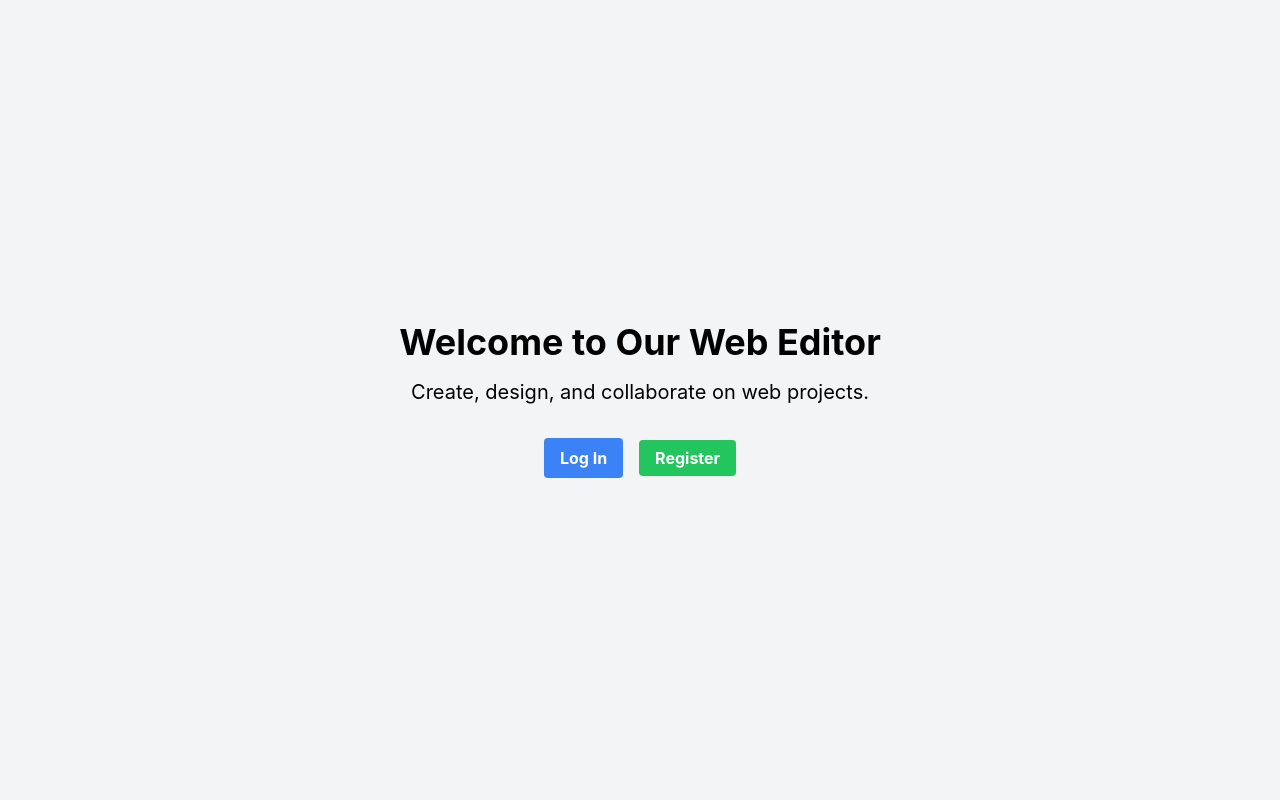
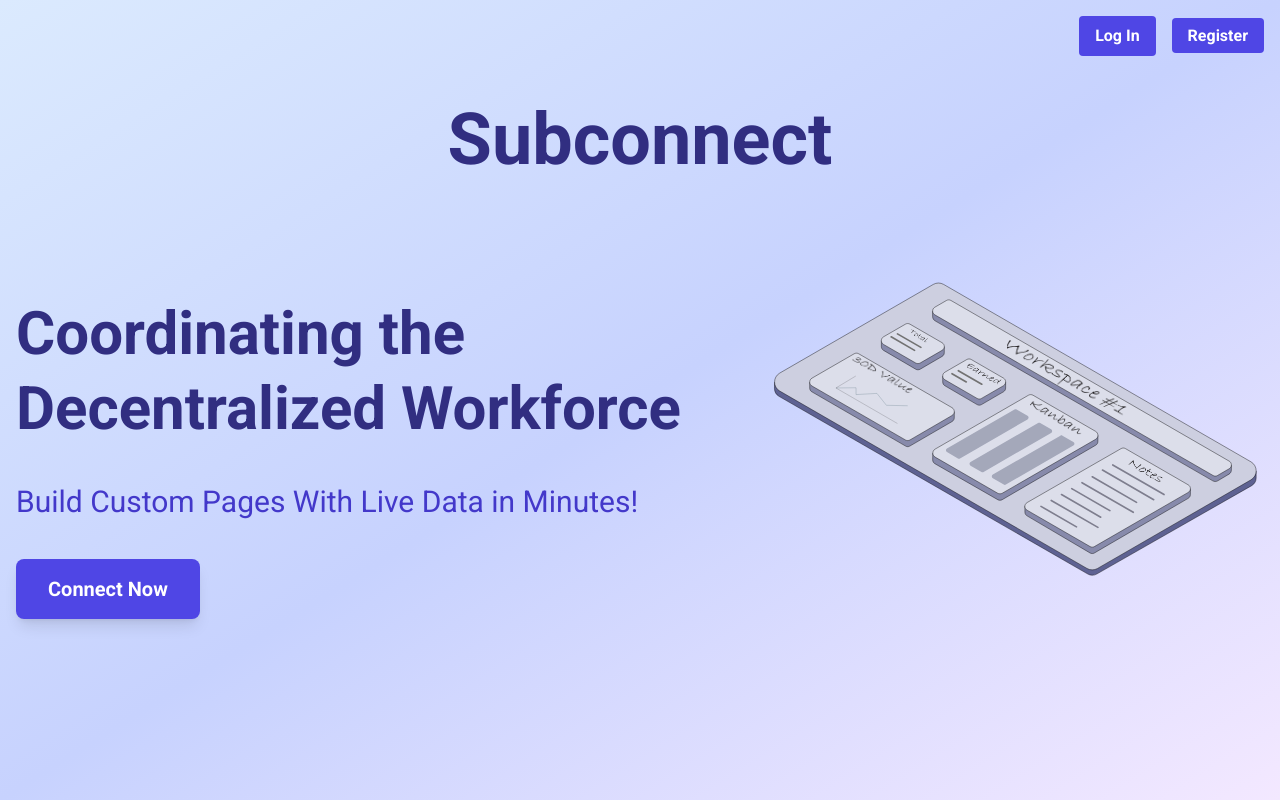
Before and after one commit to cyberjungle-io/subconnect, a React (Create React App) app: page / in a window 1280 px wide. Built offline with nearby package versions, Linux system fonts and the light colour scheme.

Commit message:
Updated the landing page.

```diff
--- a/public/index.html
+++ b/public/index.html
@@ -25,6 +25,7 @@
       Learn how to configure a non-root public URL by running `npm run build`.
     -->
     <title>React App</title>
+    <link href="https://fonts.googleapis.com/css2?family=Roboto:wght@300;400;500;600;700&display=swap" rel="stylesheet">
   </head>
   <body>
     <noscript>You need to enable JavaScript to run this app.</noscript>
--- a/src/pages/LandingPage.jsx
+++ b/src/pages/LandingPage.jsx
@@ -2,6 +2,7 @@ import React, { useState } from 'react';
 import { Link } from 'react-router-dom';
 import Modal from '../components/common/Modal';
 import LoginForm from '../components/auth/LoginForm';
+import LandingPageGraphic_2 from '../pages/Images/LandingPageGraphic_2.svg';
 
 const LandingPage = () => {
   const [isLoginModalOpen, setIsLoginModalOpen] = useState(false);
@@ -10,17 +11,40 @@ const LandingPage = () => {
   const closeLoginModal = () => setIsLoginModalOpen(false);
 
   return (
-    <div className="min-h-screen flex flex-col items-center justify-center bg-gray-100">
-      <h1 className="text-4xl font-bold mb-4">Welcome to Our Web Editor</h1>
-      <p className="text-xl mb-8">Create, design, and collaborate on web projects.</p>
-      <div className="space-x-4">
-        <button onClick={openLoginModal} className="bg-blue-500 hover:bg-blue-600 text-white font-bold py-2 px-4 rounded">
-          Log In
-        </button>
-        <Link to="/register" className="bg-green-500 hover:bg-green-600 text-white font-bold py-2 px-4 rounded">
-          Register
-        </Link>
+    <div className="min-h-screen flex flex-col bg-gradient-to-br from-blue-100 via-indigo-200 to-purple-100 font-['Roboto',sans-serif]">
+      <header className="p-4 flex justify-end items-center bg-transparent">
+        <div className="space-x-4">
+          <button onClick={openLoginModal} className="bg-indigo-600 hover:bg-indigo-700 text-white font-bold py-2 px-4 rounded transition duration-300">
+            Log In
+          </button>
+          <Link to="/register" className="bg-indigo-600 hover:bg-indigo-700 text-white font-bold py-2 px-4 rounded transition duration-300">
+            Register
+          </Link>
+        </div>
+      </header>
+
+      <div className="text-center mt-8">
+        <h1 className="text-7xl font-bold text-indigo-900">Subconnect</h1>
       </div>
+
+      <main className="flex-grow flex items-start pt-8"> {/* Changed from items-center to items-start and added pt-8 */}
+        <div className="container mx-auto px-4 flex items-center">
+          <div className="w-3/5 pr-12 space-y-8"> {/* Changed space-y-12 to space-y-8 */}
+            <h2 className="text-6xl font-bold leading-tight text-indigo-900">
+              Coordinating the Decentralized Workforce
+            </h2>
+            <p className="text-3xl text-indigo-700 leading-relaxed">
+              Build Custom Pages With Live Data in Minutes!
+            </p>
+            <button className="bg-indigo-600 hover:bg-indigo-700 text-white font-bold py-4 px-8 rounded-lg text-xl shadow-lg transition duration-300">
+              Connect Now
+            </button>
+          </div>
+          <div className="w-2/5">
+            <img src={LandingPageGraphic_2} alt="Landing Page Graphic" className="w-full h-auto" />
+          </div>
+        </div>
+      </main>
 
       <Modal isOpen={isLoginModalOpen} onClose={closeLoginModal} title="Log In">
         <LoginForm />
```
Also changed, not shown: src/pages/Images/LandingPageGraphic.svg (added), src/pages/Images/LandingPageGraphic_2.svg (added).
